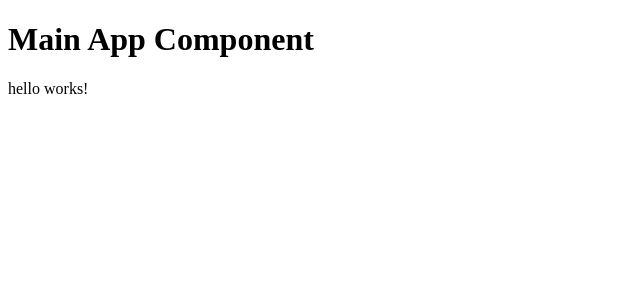
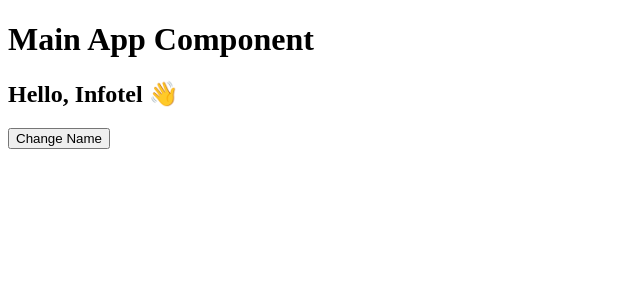
Before and after one commit to sds2002/AngularDemo, an Angular app: page / in a window 1280 px wide. Shown: the top 300 px of the page, without its empty margins (0-640 px from the left). Built offline with nearby package versions, Linux system fonts and the light colour scheme.

Commit message:
dynamic binding + event handling

```diff
--- a/src/app/hello/hello.component.html
+++ b/src/app/hello/hello.component.html
@@ -1 +1,2 @@
-<p>hello works!</p>
+<h2>Hello, {{ username }} 👋</h2>
+<button (click)="changeName()">Change Name</button>
--- a/src/app/hello/hello.component.ts
+++ b/src/app/hello/hello.component.ts
@@ -6,5 +6,9 @@ import { Component } from '@angular/core';
   styleUrls: ['./hello.component.css']
 })
 export class HelloComponent {
+  username: string = 'Infotel';
 
+  changeName() {
+    this.username = 'Angular Learner';
+  }
 }
```
